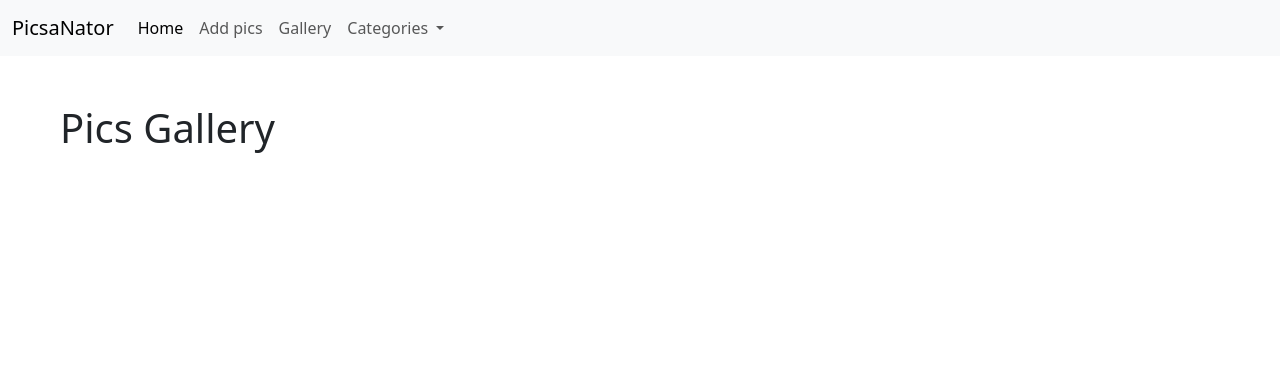
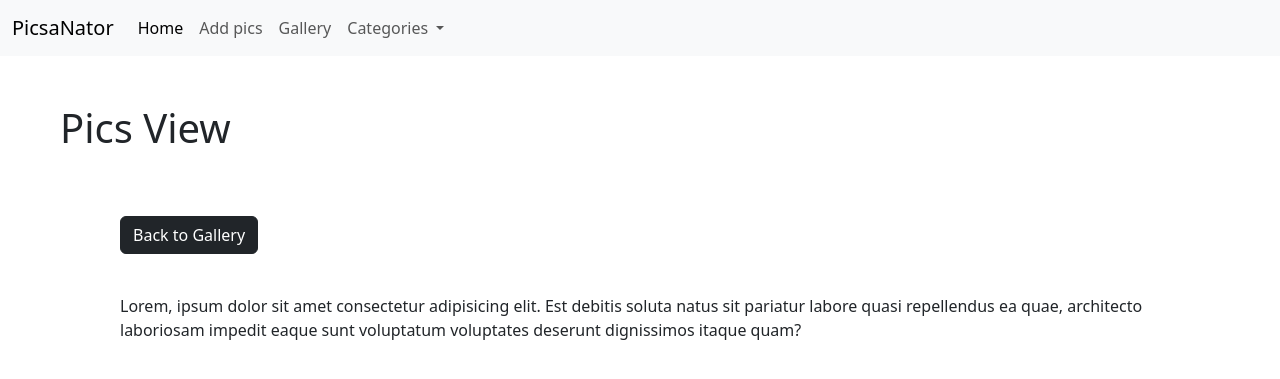
Before and after one commit to Alexanderoke/photogallery, a Django app: page / in a window 1280 px wide. Shown: the top 379 px of the page. Run offline with Django 4.2, Linux system fonts and the light colour scheme; some libraries are stand-ins or nearby versions.

Commit message:
create a view for pictures on home page

```diff
--- a/photogallery/picgallery/templates/picgallery/gallery.html
+++ b/photogallery/picgallery/templates/picgallery/gallery.html
@@ -13,9 +13,10 @@
       <div class="row">
 
 
+        {% for picture in pictures %}
         <div class="col-md-3">
           <div class="card my-2" >
-            <img src="https://i0.wp.com/afrocosmopolitan.com/wp-content/uploads/2020/06/african-print-plus-size-dresses-designs-african-plus-size-women-print-dresses-afrocosmopolitan-african-fashion-47.jpg?resize=1200%2C1164&ssl=1" class="card-img-top" alt="...">
+            <img src="picture.image.url" class="card-img-top" alt="...">
             <div class="card-body">
               <h5 class="card-title">Card title</h5>
               <p class="card-text">Some quick example text to build on the card title and make up the bulk of the card's content.</p>
@@ -23,6 +24,9 @@
             </div>
           </div>
         </div>
+        {% empty %}
+        <h3>Hakuna Picha Hapa....</h3>
+        {% endfor %}
 
     </div>
   </div>
--- a/photogallery/picgallery/templates/picgallery/home.html
+++ b/photogallery/picgallery/templates/picgallery/home.html
@@ -1,4 +1,27 @@
 {% extends "picgallery/base.html" %}
   {% block content %}
-  <h1>Pics Gallery</h1>
+  <h1>Pics View</h1>
+
+
+  <div class="container m-5">
+    <div class="row">
+      <div class="col">
+
+
+        <a href="{% url 'picgallery-gallery' %}" class="btn btn-dark my-3" >Back to Gallery</a>
+        <div>
+          <img style="max-width: 100%; max-height: 100%"
+               src="" alt="">
+
+               <p>Lorem, ipsum dolor sit amet consectetur adipisicing elit. Est debitis soluta natus sit pariatur labore quasi repellendus ea quae, architecto laboriosam impedit eaque sunt voluptatum voluptates deserunt dignissimos itaque quam?</p>
+        </div>
+
+
+      </div>
+    </div>
+  </div>
+
+
+
+
   {% endblock content %}
--- a/photogallery/picgallery/views.py
+++ b/photogallery/picgallery/views.py
@@ -13,7 +13,7 @@ def home(request):
 
 def gallery(request):
   categories = Category.objects.all()
-  pictures = Picture.object.all()
+  pictures = Picture.objects.all()
   context ={'title':'Gallery' ,'categories':categories, 'pictures':pictures}
   return render(request,'picgallery/gallery.html',context)
 
```
